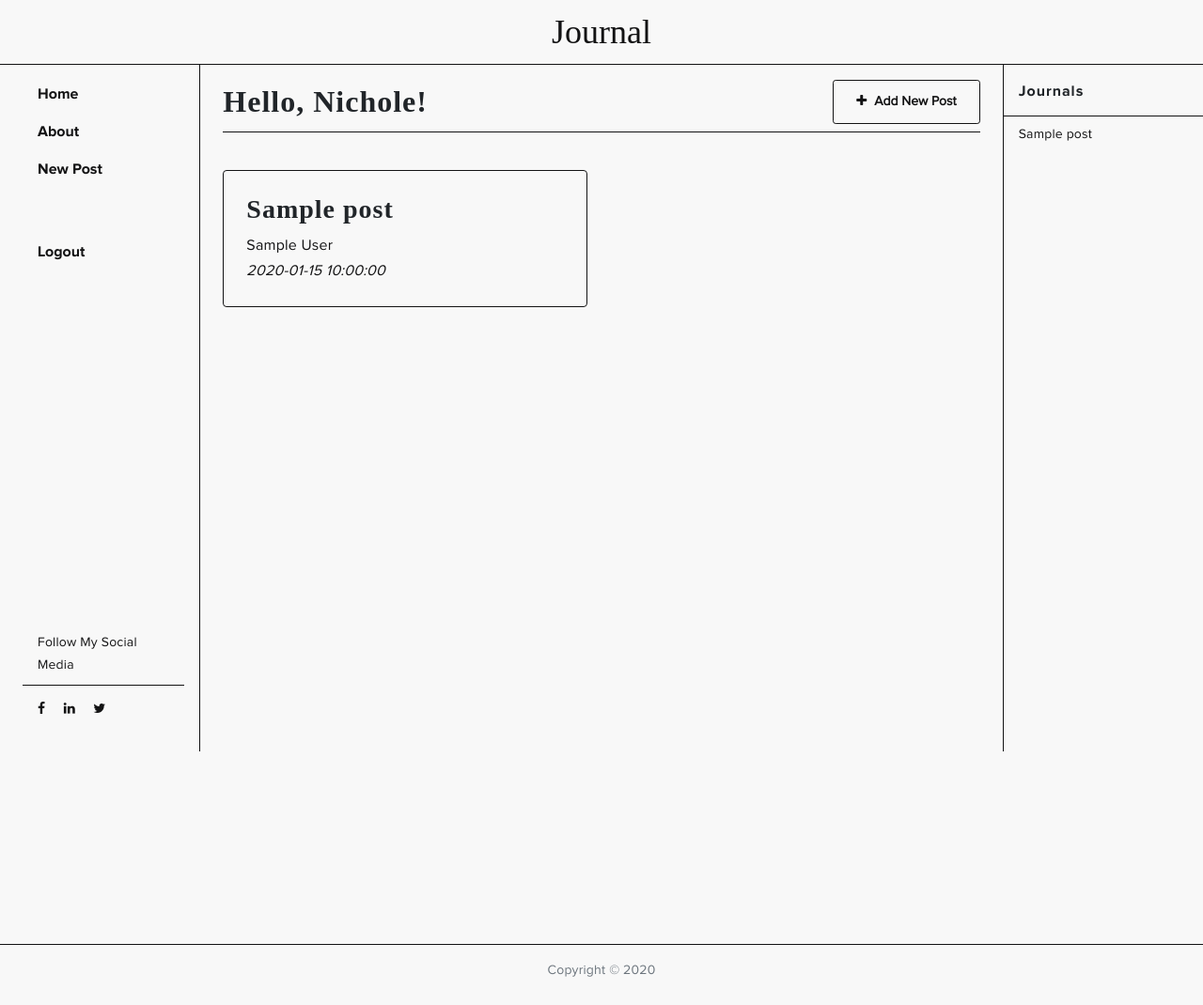
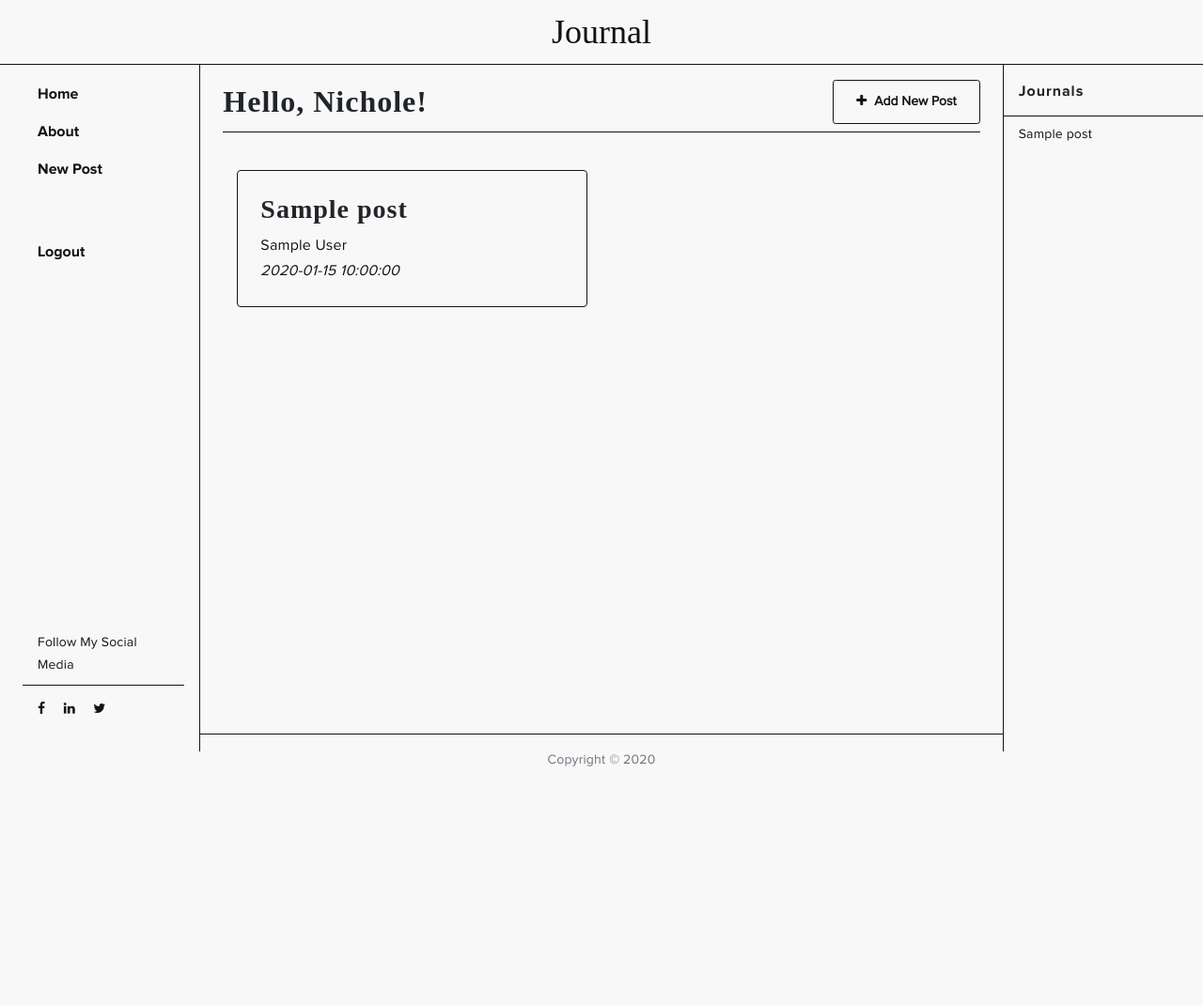
Before and after one commit to nthreekings/personal-journal, a Flask app: template templates/index.html in a window 1280 px wide. Shown: the whole page at 94% size. After the commit the page ends 816 px from the top, so only its background shows below. Run offline with Flask 2, Linux system fonts and the light colour scheme; the template is opened without the code that fills it: most values are stand-ins (such as "Sample title", 1, 10 or a date in 2020); some libraries are stand-ins or nearby versions; some web fonts are replaced.

Commit message:
Updated css

```diff
--- a/static/styles.css
+++ b/static/styles.css
@@ -90,8 +90,7 @@
  * Main
 */
 .main-content {
-  display: flex;
-  min-height: 100vh;
+  min-height: 73vh;
   flex-grow: 1;
 }
 
--- a/templates/index.html
+++ b/templates/index.html
@@ -16,7 +16,8 @@
   </div>
 
   <!--Main Content-->
-  <div class="row mb-2 main-content">
+  <div class="container main-content">
+    <div class="row mb-2">
     {% for post in posts|reverse %}
       <div class="col-lg-6">
         <div class="row no-gutters border rounded overflow-hidden flex-md-row mt-4 h-md-250 position-relative journal-card">
@@ -30,4 +31,5 @@
       </div>
     {% endfor %}
     </div>
+  </div>
   {% endblock %}
```
